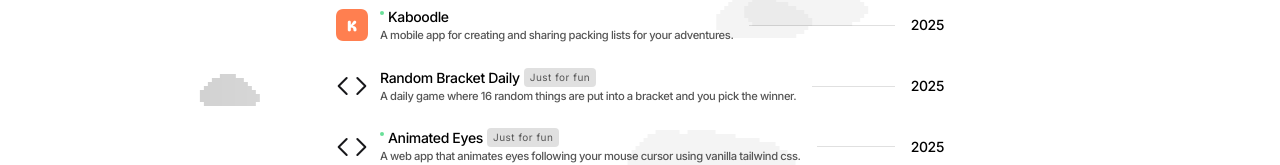
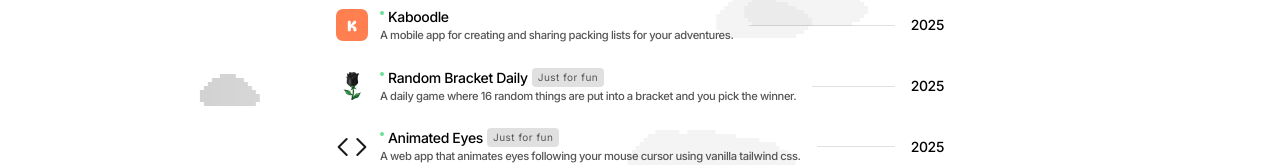
Before and after one commit to Awhalen1999/portfolio, a Next.js app: page /projects in a window 1280 px wide. Shown: the part 314-479 px from the top of the page. Built offline with nearby package versions, Linux system fonts and the light colour scheme; a web font is replaced by a local one.

Commit message:
update random bracket project

```diff
--- a/app/(content)/projects/page.tsx
+++ b/app/(content)/projects/page.tsx
@@ -36,12 +36,13 @@ const projects: Project[] = [
     liveUrl: "https://kaboodle.now/",
   },
   {
-    icon: <Code className="h-8 w-8" strokeWidth={1.5} />,
+    icon: "/app-icons/random-bracket.png",
     title: "Random Bracket Daily",
     description:
       "A daily game where 16 random things are put into a bracket and you pick the winner.",
     year: "2025",
-    link: "https://github.com/Awhalen1999/random-bracket",
+    link: "https://www.randombracket.com/",
+    liveUrl: "https://www.randombracket.com/",
     justForFun: true,
   },
   {
```
Also changed, not shown: public/app-icons/random-bracket.png.
